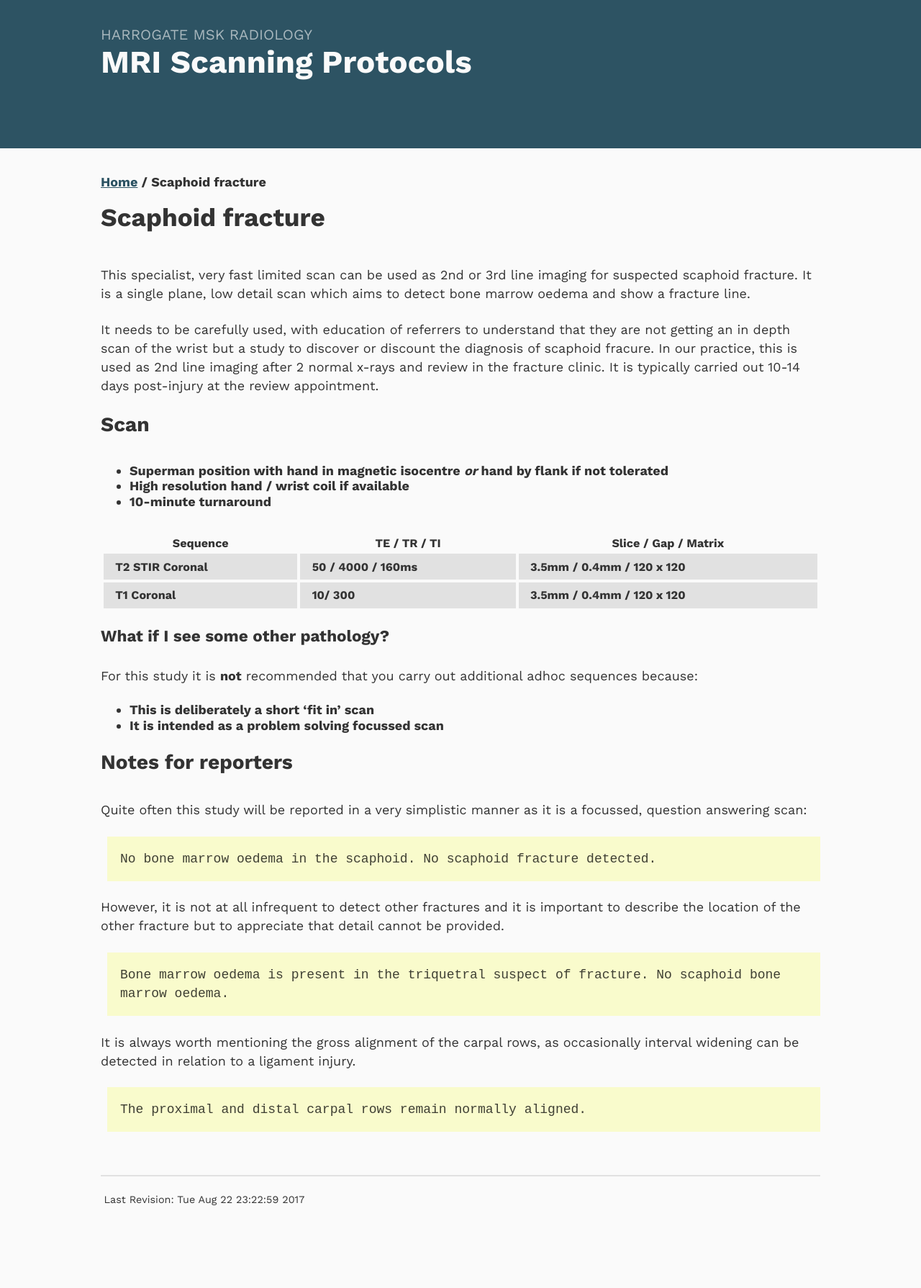
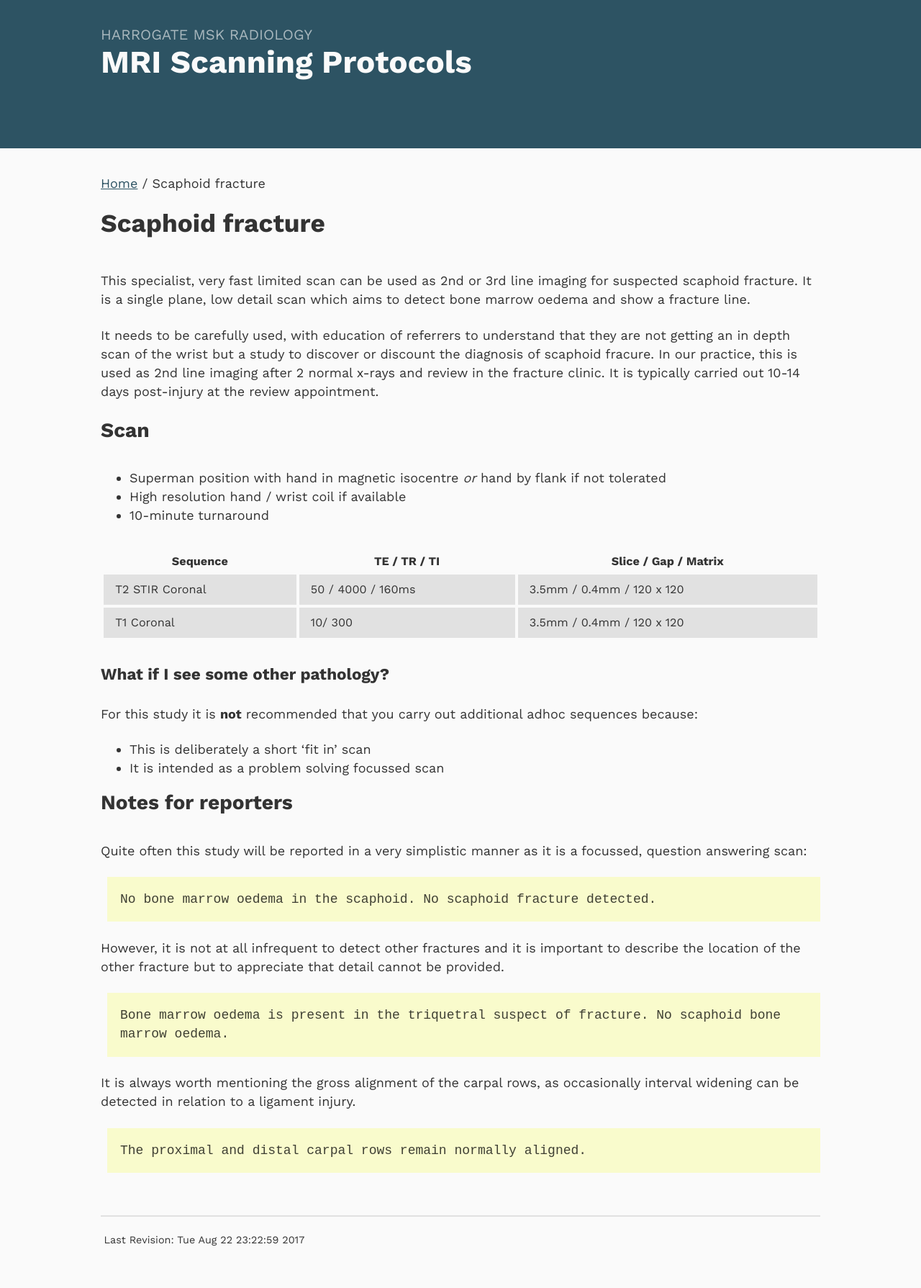
Before and after one commit to harrogatemsk/harrogatemsk.github.io, a Jekyll site: the page built from _protocols/scaphoid.md, in a window 1280 px wide. Shown: the whole page at 72% size. Built offline with Jekyll 4.4.1, drawn with Linux system fonts in a browser that asks for light colours; before the commit the page ends 1733 px from its top, so only the background shows below that.

Commit message:
Update style.scss

```diff
--- a/assets/css/style.scss
+++ b/assets/css/style.scss
@@ -27,8 +27,8 @@
 
 p {margin-bottom: 1.3em;}
 
-h1, h2, h3, h4, ul, table {
-  margin: 0.5em 0 1.3em;
+h1, h2, h3, h4 {
+  margin: 0.6em 0 1.3em;
   font-weight: 700;
   line-height: 1.2;
 }
@@ -143,7 +143,7 @@
 table {
 	width: 100%;
 	border-spacing: 4px;
-	margin-top: 2em;
+	margin: 2em 0;
 	font-size: 0.9em;
 }
 
```
